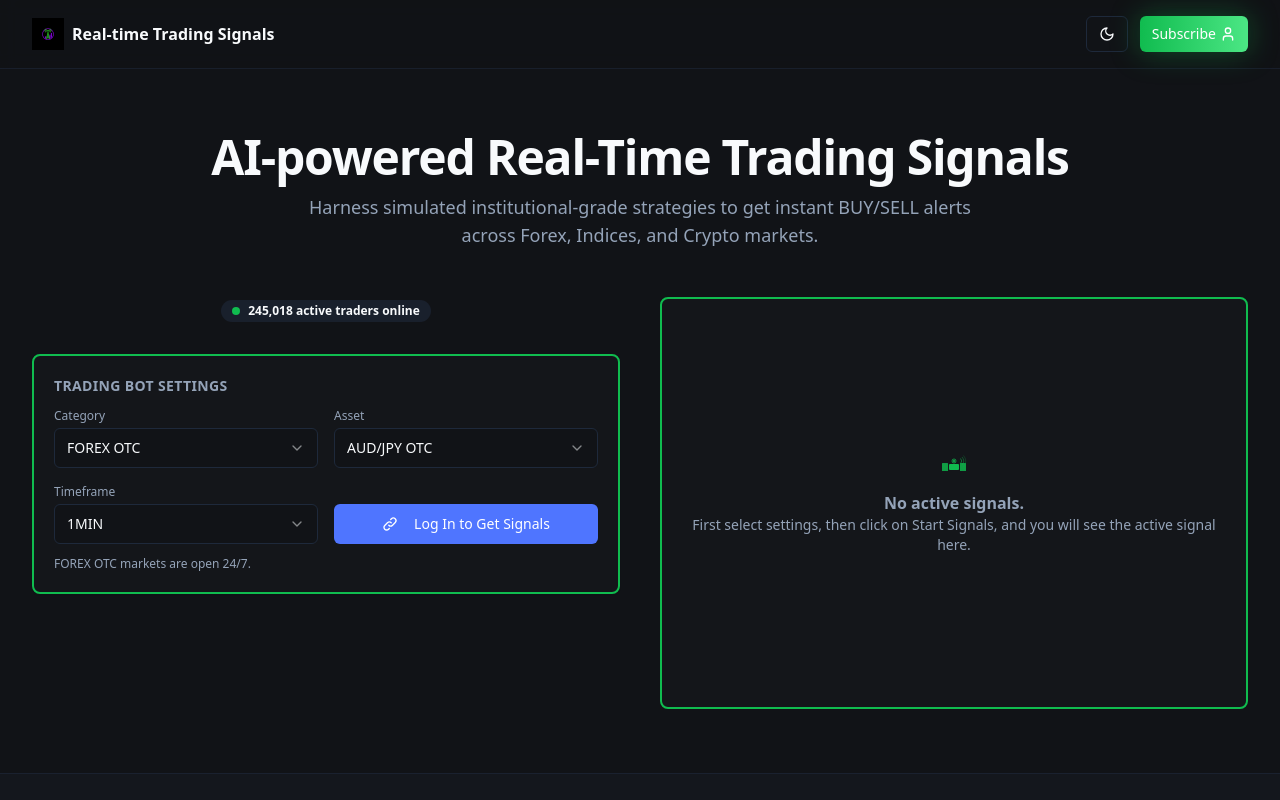
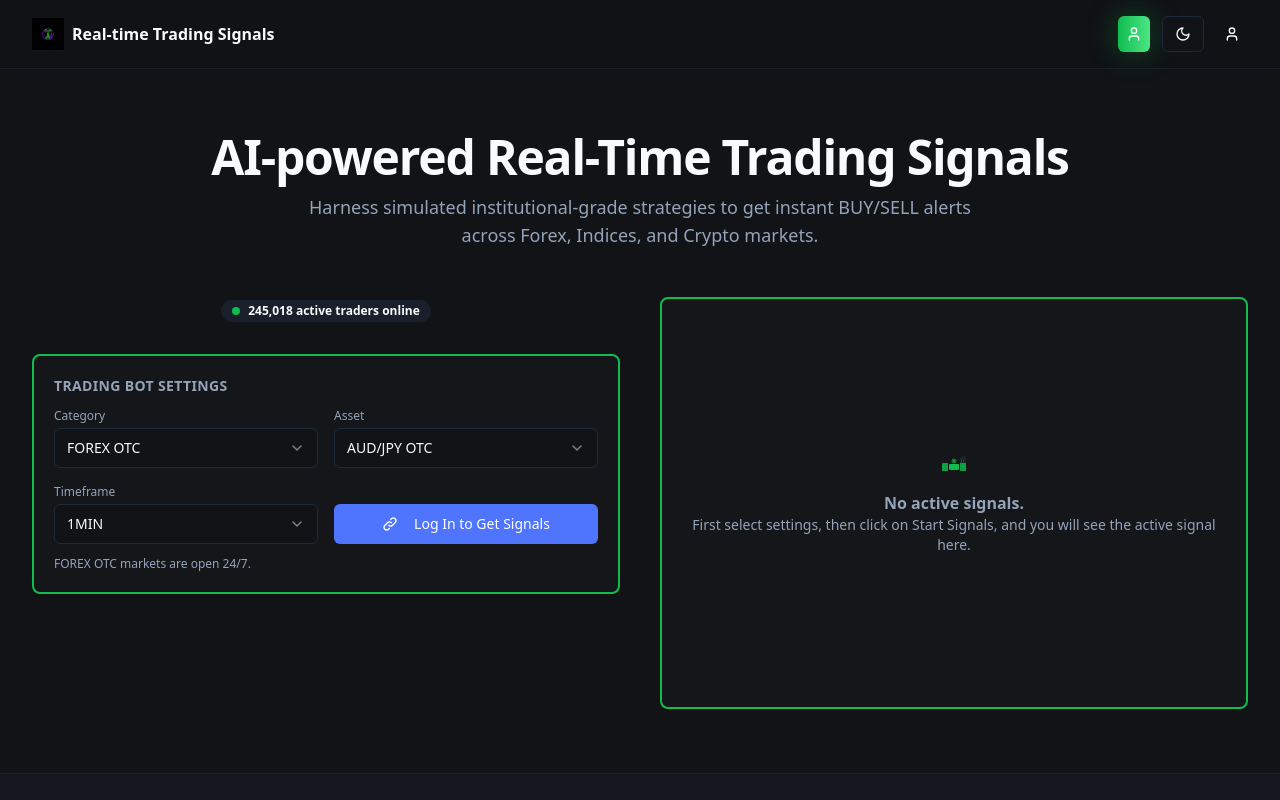
Before and after one commit to star-shaanti/trade-wave-ai, a React (Vite) app: page / in a window 1280 px wide. Shown: the top 800 px of the page. Built offline with nearby package versions, Linux system fonts and the light colour scheme.

Commit message:
Update dropdown menu
Update the dropdown menu to match the second capture, removing the "Subscribe" text and adding a stylish, underlined subscribe icon to the left of the theme button for subscribed users.

```diff
--- a/src/pages/Index.tsx
+++ b/src/pages/Index.tsx
@@ -202,11 +202,13 @@ const Index = () => {
             <span className="font-semibold">Real-time Trading Signals</span>
           </a>
           <div className="flex items-center gap-3">
+            <Button variant="hero" size="sm" className="p-2">
+              <User className="h-4 w-4" />
+            </Button>
             <ThemeToggle />
             <DropdownMenu>
               <DropdownMenuTrigger asChild>
-                <Button variant="hero" size="sm" className="flex items-center gap-1">
-                  Subscribe
+                <Button variant="ghost" size="sm" className="p-2">
                   <User className="h-4 w-4" />
                 </Button>
               </DropdownMenuTrigger>
```
